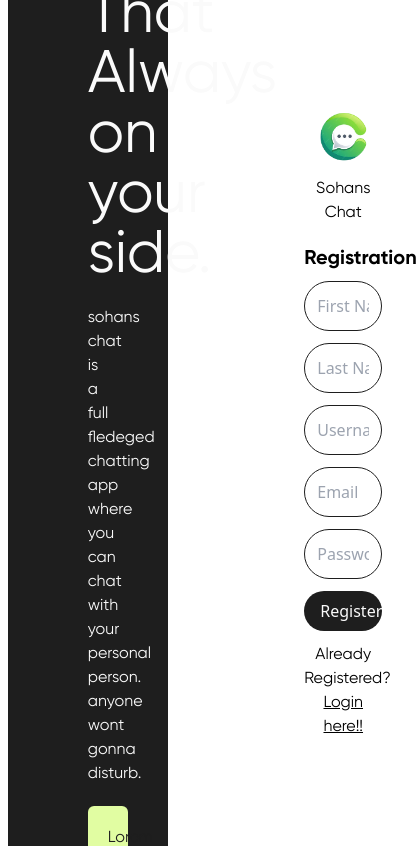
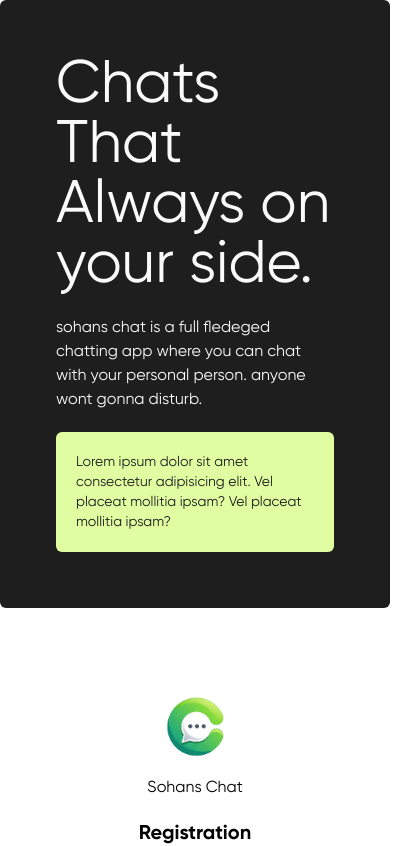
Before and after one commit to sohanthink/socialmedia-frontend, a React (Vite) app: page /registration in a window 390 px wide. Shown: the top 846 px of the page, 417 px wide, since content can reach past the window. Built offline with nearby package versions, Linux system fonts and the light colour scheme.

Commit message:
responsive and link added

```diff
--- a/src/components/AuthContents.jsx
+++ b/src/components/AuthContents.jsx
@@ -2,11 +2,11 @@ import React from 'react'
 
 const AuthContents = ({ title, s_title, paragraph }) => {
     return (
-        <div className="py-44 font-GilroyRegular text-white bg-dark px-20 space-y-5 rounded-md">
-            < h3 className="text-6xl text-gray-400" > {title}</h3 >
+        <div className="py-14 md:py-44 font-GilroyRegular text-white bg-dark px-14 md:px-20 space-y-5 rounded-md">
+            <h3 className="text-6xl text-gray-400" > {title}</h3 >
             <h3>{s_title}</h3>
-            <div className="h-28 bg-secondary_color rounded-md text-dark p-5">
-                <h3>{paragraph}</h3>
+            <div className="bg-secondary_color rounded-md text-dark p-5">
+                <h3 className='text-sm md:text-lg'>{paragraph}</h3>
             </div>
         </div >
     )
--- a/src/components/AuthForm.jsx
+++ b/src/components/AuthForm.jsx
@@ -4,12 +4,14 @@ import logo from '../assets/logo/logo.png'
 import { useFormik } from 'formik';
 import * as Yup from 'yup';
 import { useAddUserMutation } from '../features/api/authApi';
+import { Link } from 'react-router-dom';
 
 const AuthForm = () => {
 
-    const [addUser, { isLoading, isSuccess, isError, error }] = useAddUserMutation()
+    const [addUser, { isLoading, isSuccess, isError, error }] = useAddUserMutation();
 
     const registration = async () => {
+        try {
             const signUpMutation = await addUser({
                 firstName: formik.values.firstName,
                 lastName: formik.values.lastName,
@@ -17,7 +19,13 @@ const AuthForm = () => {
                 userName: formik.values.userName,
                 password: formik.values.password
             })
-        console.log(signUpMutation.data);
+            console.log(signUpMutation?.data?.data);
+            console.log(signUpMutation.error?.data?.message);
+
+        } catch (error) {
+            console.error('Error during registration:', error);
+
+        }
     }
 
     const formik = useFormik({
@@ -43,12 +51,11 @@ const AuthForm = () => {
                 .required('Password Required'),
         }),
         onSubmit: () => {
-            // console.log(signUpMutation.data);
             registration()
         }
     });
 
-    console.log(formik);
+    // console.log(formik);
 
     return (
         <div className='py-20'>
@@ -125,7 +132,7 @@ const AuthForm = () => {
                 ) : null}
 
                 <button type='submit' className='bg-dark px-4 py-2 rounded-full text-white block w-full'>Register</button>
-                <h4 className='text-center font-GilroyRegular'>Already Registered? <u>Login here!!</u></h4>
+                <h4 className='text-center font-GilroyRegular'>Already Registered? <Link to="/"><u>Login here!!</u></Link></h4>
             </form>
         </div>
     )
--- a/src/features/api/authApi.js
+++ b/src/features/api/authApi.js
@@ -2,7 +2,7 @@ import { createApi, fetchBaseQuery } from "@reduxjs/toolkit/query/react";
 
 export const authApi = createApi({
   reducerPath: "authApi",
-  baseQuery: fetchBaseQuery({ baseUrl: import.meta.env.BASE_URL_BACKEND }),
+  baseQuery: fetchBaseQuery({ baseUrl: "http://localhost:8000" }),
 
   endpoints: (builder) => ({
     addUser: builder.mutation({
--- a/src/pages/Login.jsx
+++ b/src/pages/Login.jsx
@@ -3,6 +3,7 @@ import AuthContents from '../components/AuthContents'
 import logo from "../assets/logo/logo.png"
 import Image from '../components/Image'
 import { Helmet } from 'react-helmet-async'
+import { Link } from 'react-router-dom'
 
 const Login = () => {
     return (
@@ -10,13 +11,14 @@ const Login = () => {
             <Helmet>
                 <title>Login</title>
             </Helmet>
-            <div className='flex justify-center items-center h-screen gap-40'>
-                <div className='w-[35%]'><AuthContents
+            <div className='md:flex justify-center items-center h-screen gap-40'>
+                <div className='md:w-[35%]'><AuthContents
                     title="Login to start chitchat with your guy."
                     s_title="sohans chat is a full fledeged chatting app where you can chat with your personal person. anyone wont gonna disturb."
                     paragraph="Lorem ipsum dolor sit amet consectetur adipisicing elit. Vel placeat mollitia ipsam? Vel placeat mollitia ipsam?" /></div>
-                <div className='w-[20%]'>
-                    <div className='py-20'>
+
+                <div className='md:w-[20%]'>
+                    <div className='py-20 mx-5 '>
                         <div className='align-center justify-center flex'>
                             <Image source={logo} className="w-24" alt="logo" />
                         </div>
@@ -26,7 +28,7 @@ const Login = () => {
                             <input className='w-full border-dark border px-3 py-3 rounded-full' placeholder='Email or UserName' type="text" />
                             <input className='w-full border-dark border px-3 py-3 rounded-full' placeholder='Password' type="text" />
                             <button className='bg-dark px-4 py-2 rounded-full text-white block w-full'>Login</button>
-                            <h4 className='text-center font-GilroyRegular'>Not Registered? <u>Register here!!</u></h4>
+                            <h4 className='text-center font-GilroyRegular'>Not Registered? <Link to="/registration"><u>Register here!!</u></Link></h4>
                         </form>
                     </div>
                 </div>
--- a/src/pages/registration/Registration.jsx
+++ b/src/pages/registration/Registration.jsx
@@ -9,9 +9,9 @@ const Registration = () => {
             <Helmet>
                 <title>Registration</title>
             </Helmet>
-            <div className='flex justify-center items-center h-screen gap-40'>
-                <div className='w-[35%]'><AuthContents title="Chats That Always on your side." s_title="sohans chat is a full fledeged chatting app where you can chat with your personal person. anyone wont gonna disturb." paragraph="Lorem ipsum dolor sit amet consectetur adipisicing elit. Vel placeat mollitia ipsam? Vel placeat mollitia ipsam?" /></div>
-                <div className='w-[20%]'><AuthForm /></div>
+            <div className='md:flex justify-center items-center md:h-screen md:gap-40'>
+                <div className='md:w-[35%] w-full'><AuthContents title="Chats That Always on your side." s_title="sohans chat is a full fledeged chatting app where you can chat with your personal person. anyone wont gonna disturb." paragraph="Lorem ipsum dolor sit amet consectetur adipisicing elit. Vel placeat mollitia ipsam? Vel placeat mollitia ipsam?" /></div>
+                <div className='md:w-[20%] mx-5'><AuthForm /></div>
             </div>
         </>
     )
```
Lines whose indentation alone changed are shown as unchanged.
